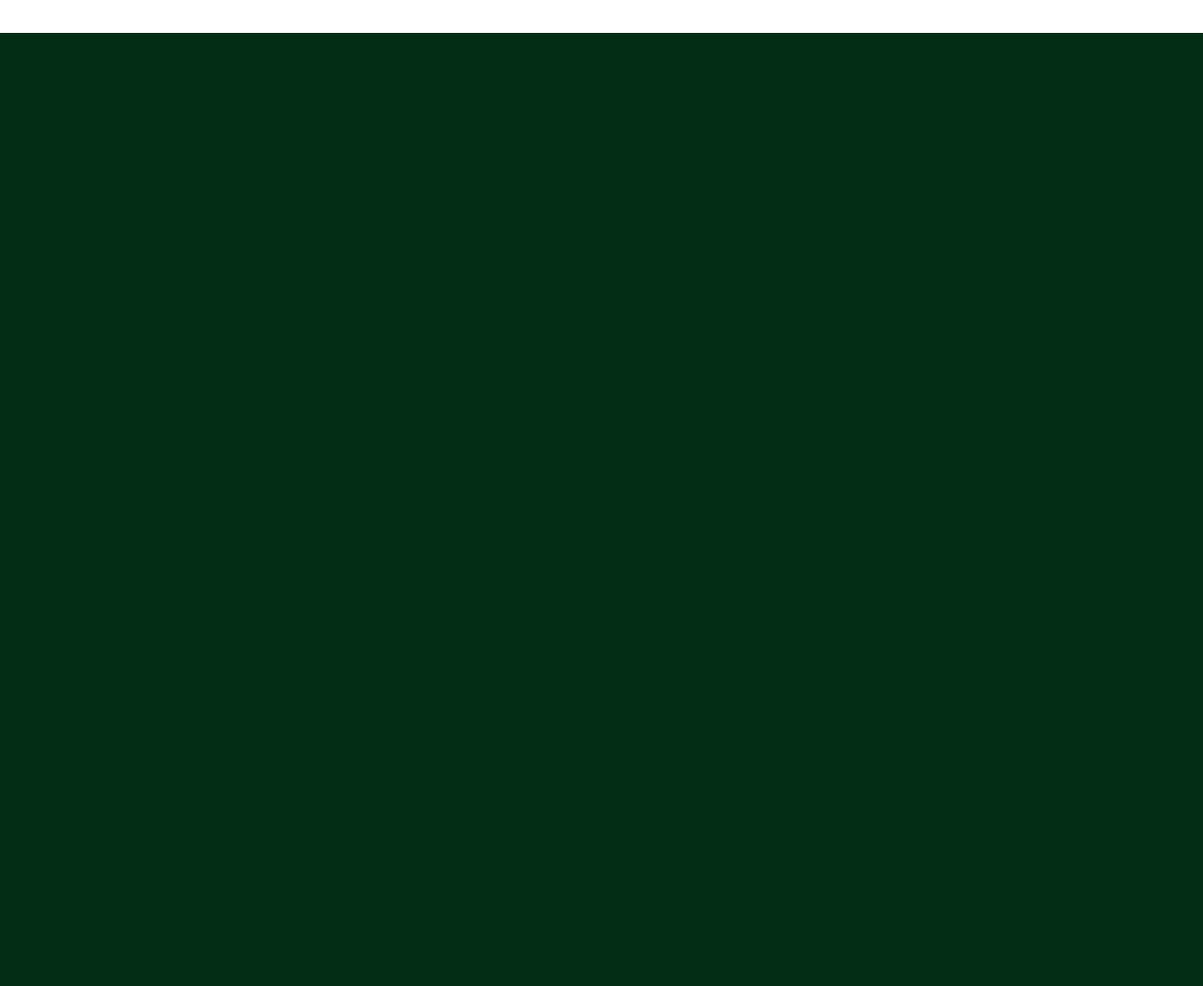
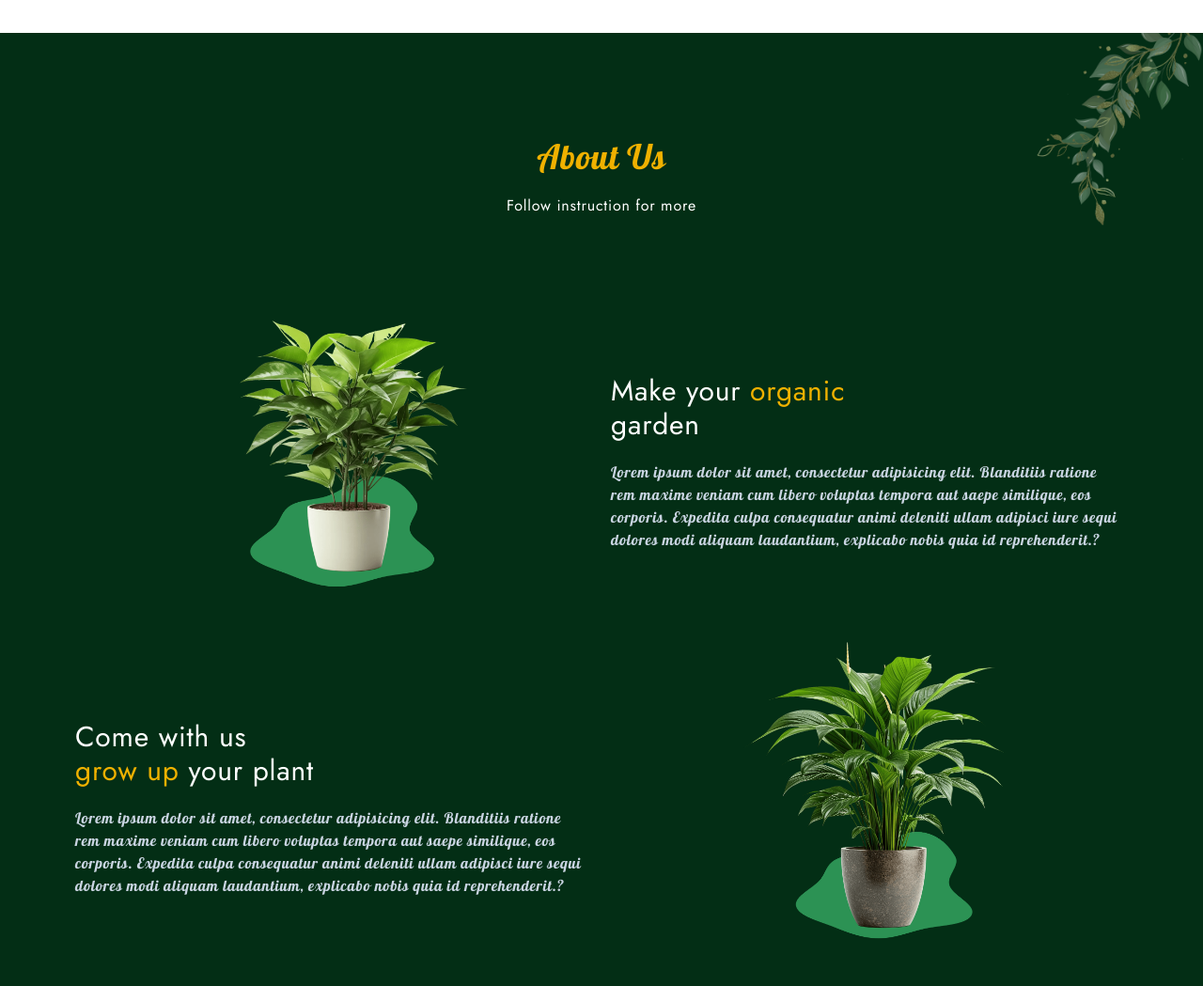
Before and after one commit to aristideminganodji-coder/training-pg-final-project, a website: page index.html in a window 1280 px wide. Shown: the part 1019-2068 px from the top of the page at 94% size. Before the commit the page ends 1726 px from the top, so only its background shows below. Drawn offline with nearby package versions, Linux system fonts and the light colour scheme.

Commit message:
fin de l'implementation la section About Us

```diff
--- a/index.html
+++ b/index.html
@@ -168,8 +168,48 @@
             </div>
         </div>
         <!--~~~~~~~~~~~~~~~ About us ~~~~~~~~~~~~~~~-->
-        <section id="about">
+        <section id="about" class="relative overflow-hidden">
+            <div class="container">
+                <div class="absolute -right-12 -top-8">
+                    <img src="assets/img/leaf-3.png" alt="leaf_image" class="w-40 opacity-50 lg:w-50 xl:w-63">
+                </div>
 
+                <div class="text-2xl md:text-3xl xl:text-4xl text-yellow-500 font-Lobster text-center mb-5">About Us</div>
+                <p class="text-center mb-10 md:mb-20">Follow instruction for more</p>
+
+                <div class="flex flex-col items-center lg:flex-row lg:items-center lg:justify-center lg:gap-10">
+                    <img src="assets/img/plant-1.png" alt="image_plant" class="w-55 md:w-80 mb-5
+                    xl:ml-30">
+
+                    <div class="xl:ml-20">
+                        <div class="text-xl md:text-2xl xl:text-3xl mb-5">
+                            Make your <span class="text-yellow-500">organic</span>  <br>
+                            garden
+                        </div>
+                        <p class="text-slate-300 font-Lobster xl:w-135">
+                            Lorem ipsum dolor sit amet, consectetur adipisicing elit. Blanditiis ratione rem maxime veniam cum libero voluptas tempora aut saepe similique, eos corporis. Expedita culpa consequatur animi deleniti ullam adipisci iure sequi dolores modi aliquam laudantium,
+                            explicabo nobis quia id reprehenderit.?
+                        </p>
+                    </div>
+                </div>
+
+                <div class="flex flex-col items-center lg:flex-row-reverse lg:items-center lg:justify-center lg:gap-10 xl:mr-45">
+                    <img src="assets/img/plant-2.png" alt="image_plant" class="w-55 md:w-80 mb-5
+                    xl:ml-30">
+
+                    <div class="xl:ml-20">
+                        <div class="text-xl md:text-2xl xl:text-3xl mb-5">
+                            Come with us <br>
+                            <span class="text-yellow-500">grow up</span>
+                            your plant
+                        </div>
+                        <p class="text-slate-300 font-Lobster xl:w-135">
+                            Lorem ipsum dolor sit amet, consectetur adipisicing elit. Blanditiis ratione rem maxime veniam cum libero voluptas tempora aut saepe similique, eos corporis. Expedita culpa consequatur animi deleniti ullam adipisci iure sequi dolores modi aliquam laudantium,
+                            explicabo nobis quia id reprehenderit.?
+                        </p>
+                    </div>
+                </div>
+            </div>
         </section>
 
         <!--~~~~~~~~~~~~~~~ Popular ~~~~~~~~~~~~~~~-->
```
Also changed, not shown: output.css.
